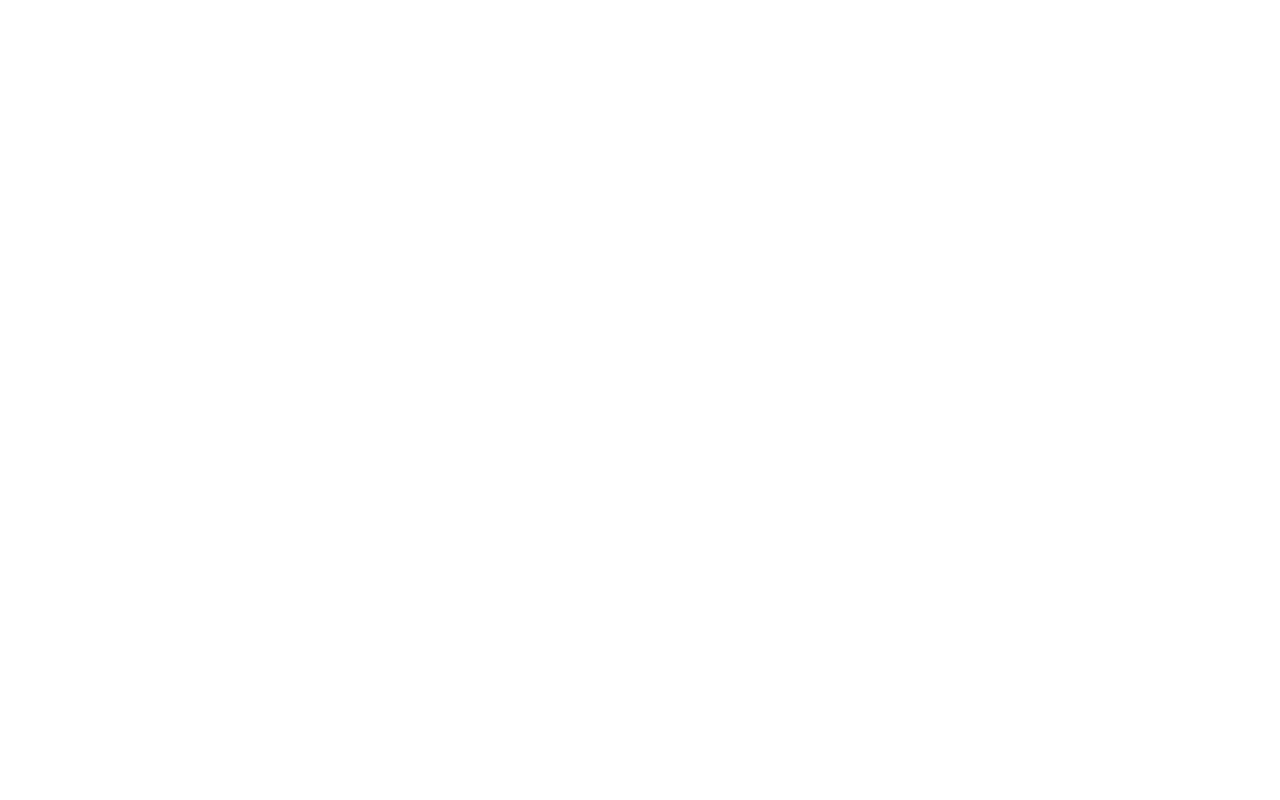
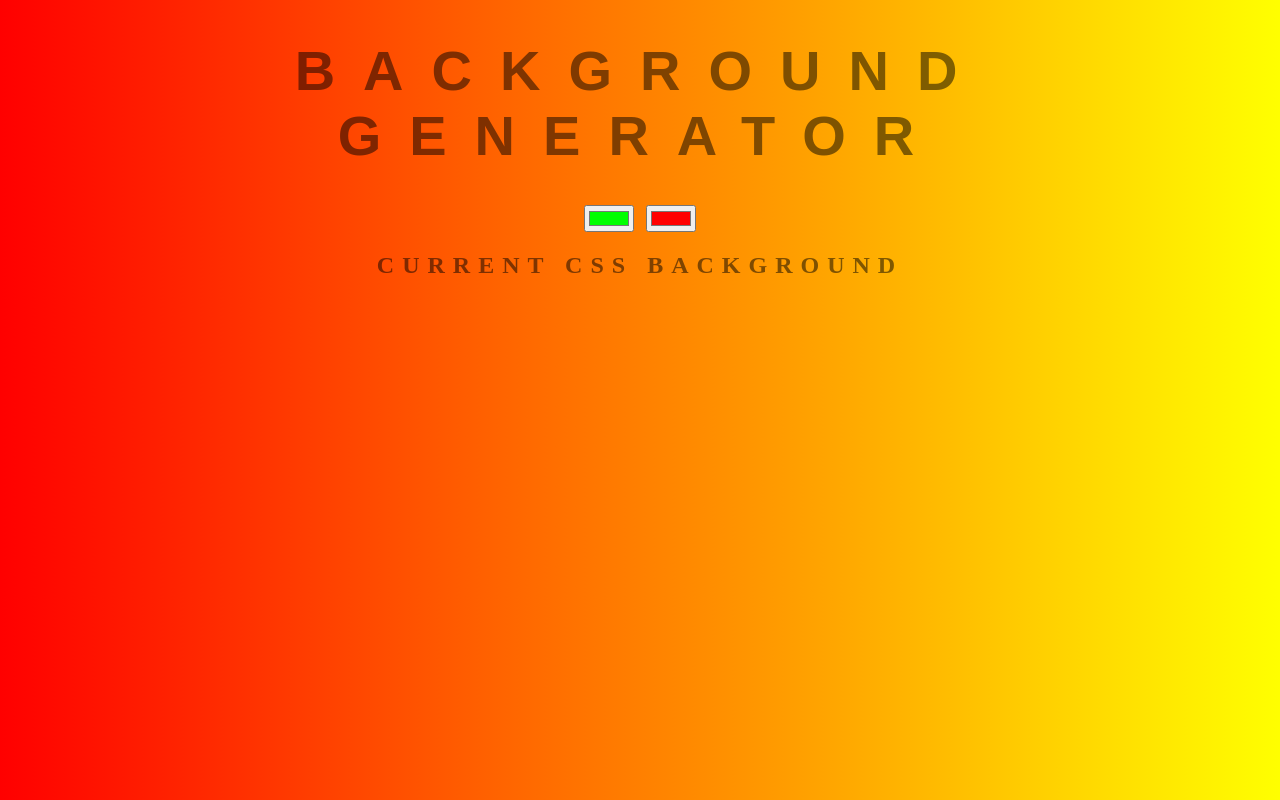
Before and after one commit to zoe-blyss/background-generator, a plain HTML site: page index.html in a window 1280 px wide. Drawn offline with Linux system fonts and the light colour scheme.

Commit message:
Added CSS styling

```diff
--- a/index.html
+++ b/index.html
@@ -4,10 +4,15 @@
 	<meta charset="utf-8">
 	<meta name="viewport" content="width=device-width, initial-scale=1">
 	<link rel="stylesheet" type="text/css" href="main.css">
-	<title></title>
+	<title>Gradient Background</title>
 </head>
 <body>
 
+	<h1>Background Generator</h1>
+	<input type="color" name="color1" value="#00ff00">
+	<input type="color" name="color2" value="#ff0000">
+	<h2>Current CSS Background</h2>
+	<h3></h3>
 
 <script type="text/javascript" src="script.js"></script>
 </body>
--- a/main.css
+++ b/main.css
@@ -0,0 +1,27 @@
+body {
+	font: 'Raleway', sans-serif;
+    color: rgba(0,0,0,.5);
+    text-align: center;
+    text-transform: uppercase;
+    letter-spacing: .5em;
+    top: 15%;
+	background: linear-gradient(to right, red , yellow); /* Standard syntax */
+}
+
+h1 {
+    font: 600 3.5em 'Raleway', sans-serif;
+    color: rgba(0,0,0,.5);
+    text-align: center;
+    text-transform: uppercase;
+    letter-spacing: .5em;
+    width: 100%;
+}
+
+h3 {
+	font: 900 1em 'Raleway', sans-serif;
+    color: rgba(0,0,0,.5);
+    text-align: center;
+    text-transform: none;
+    letter-spacing: 0.01em;
+
+}
```
